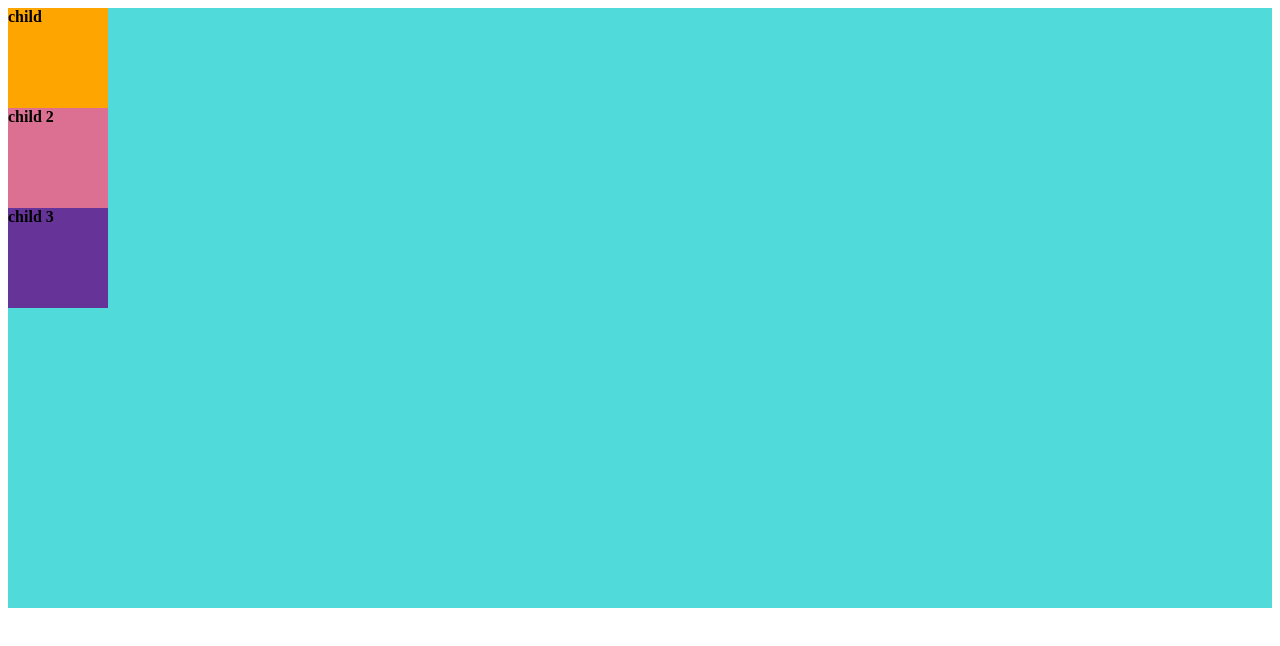
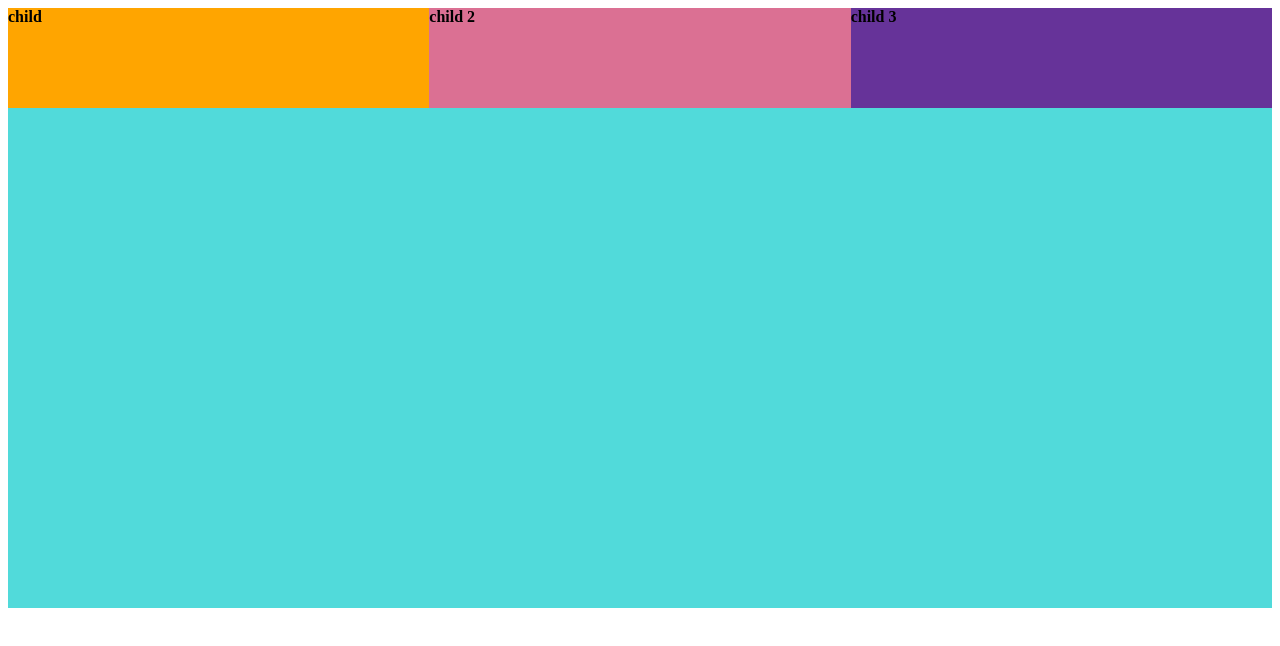
Before and after one commit to yoichi3223/front-dev-tutorial-master, a plain HTML site: page 02_HTMLとCSSを極める（トランジション編）/100_要素を思った配置する方法/start/index.html in a window 1280 px wide. Drawn offline with Linux system fonts and the light colour scheme.

Commit message:
flex add

```diff
--- a/02_HTMLとCSSを極める（トランジション編）/100_要素を思った配置する方法/start/style.scss
+++ b/02_HTMLとCSSを極める（トランジション編）/100_要素を思った配置する方法/start/style.scss
@@ -9,19 +9,20 @@
   width: 100px;
   height: 100px;
   font-weight: 600;
-  flex-grow: 1;
-  flex-basis: 300px;
+  // flex-grow: 1;
+  // flex-basis: 300px;
+
 }
 .child.v1 {
-  flex-shrink: 0;
+  flex-grow: 1;
 }
 .child.v2 {
   background-color: palevioletred;
-  flex-grow: 2;
+  flex-grow: 1;
 }
 .child.v3 {
   background-color: rebeccapurple;
-  flex-grow: 3;
+  flex-grow: 1;
 }
 
 /**
@@ -45,7 +46,7 @@
 
 /**
  * 上下方向のレイアウト
- */
+//  */
 // .parent {
 //   position: relative;
 // }
@@ -56,8 +57,10 @@
 //   transform: translate(-50%, -50%);
 // }
 
-// .parent {
-//   display: flex;
-//   flex-direction: row-reverse;
-//   justify-content: center;
-// }
+.parent {
+  display: flex;
+  // flex-direction: row-reverse;
+  // justify-content: space-around;
+  // align-items: center;
+  // flex-direction: column;
+}
```
Also changed, not shown: 02_HTMLとCSSを極める（トランジション編）/100_要素を思った配置する方法/start/style.css, 1 other file.
